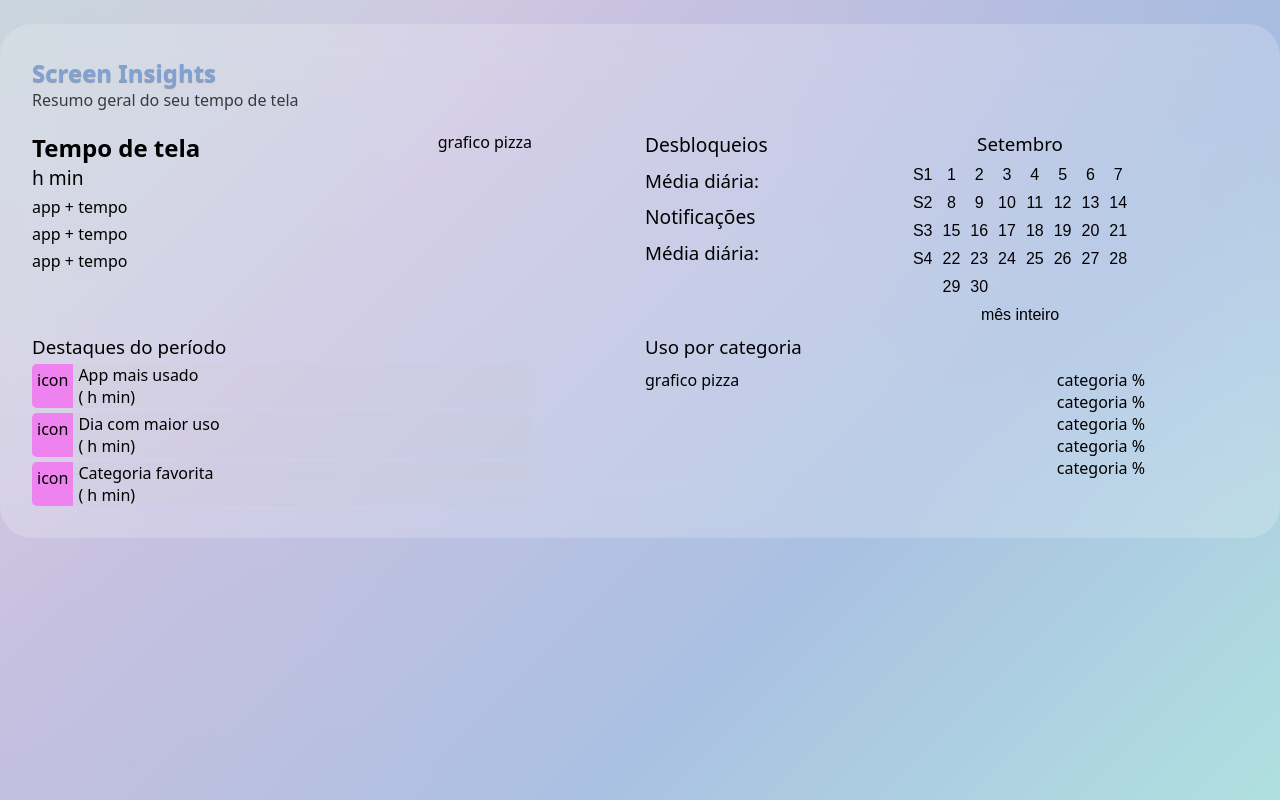
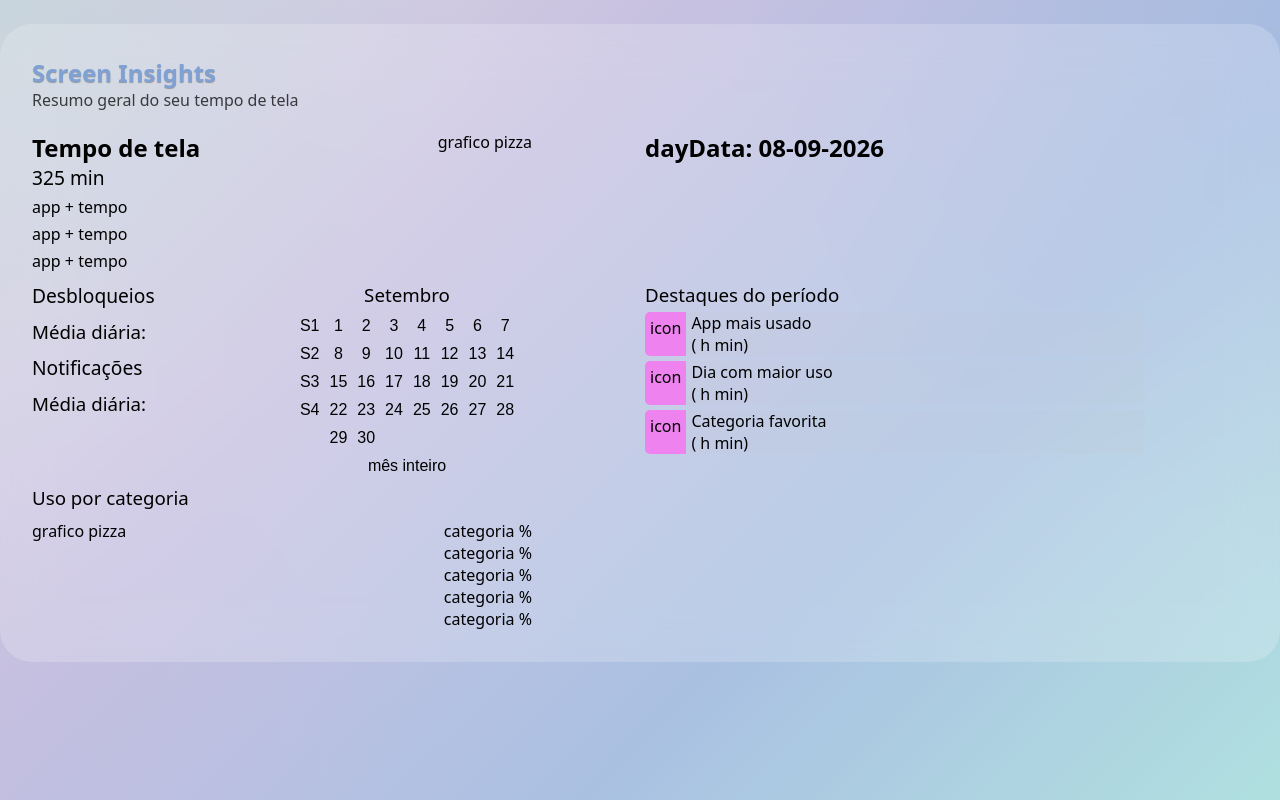
Before and after one commit to becsnr/screen-insights, a React (Vite) app in the folder screen-insights/: page / in a window 1280 px wide. Built offline with nearby package versions, Linux system fonts and the light colour scheme.

Commit message:
min de cada dia

```diff
--- a/screen-insights/src/components/TempoTotal.jsx
+++ b/screen-insights/src/components/TempoTotal.jsx
@@ -1,12 +1,20 @@
-import styles from './TempoTotal.module.css'
+import styles from './TempoTotal.module.css';
 
-function TempoTotal() {
+import { getTotalTime } from '../utils/getTotalTime';
+
+function TempoTotal({ data }) {
+    // if (!data) return null;
+
+    const totalTime = getTotalTime(data.apps);
+
+    // const totalTime = data ? getTotalTime(data.apps) : 0;
+
     return (
         <div className={styles.card}>
             <div className={styles.top}>
                 <div>
                     <h1>Tempo de tela</h1>
-                    <h2>h min</h2>
+                    <h2>{totalTime} min</h2>
                 </div>
 
                 <div className={styles.grafico}>grafico pizza</div>
--- a/screen-insights/src/pages/Dashboard.jsx
+++ b/screen-insights/src/pages/Dashboard.jsx
@@ -11,16 +11,19 @@ import { useState } from 'react';
 import { getDayData } from '../services/getDate';
 
 function Dashboard({ data }) {
-    const [selectedDate, setSelectedDate] = useState(null);
+    const [selectedDate, setSelectedDate] = useState(data[7].date);
 
     const dayData = selectedDate ? getDayData(selectedDate) : null;
+
+    // console.log(dayData)
 
     return (
         <main className={styles.container}>
             <Header />
 
             <section className={styles.cards}>
-                <TempoTotal />
+                <TempoTotal data={dayData} />
+                <h1>dayData: {dayData?.date}</h1>
 
                 <div className={styles.grupo}>
                     <Media />
```
